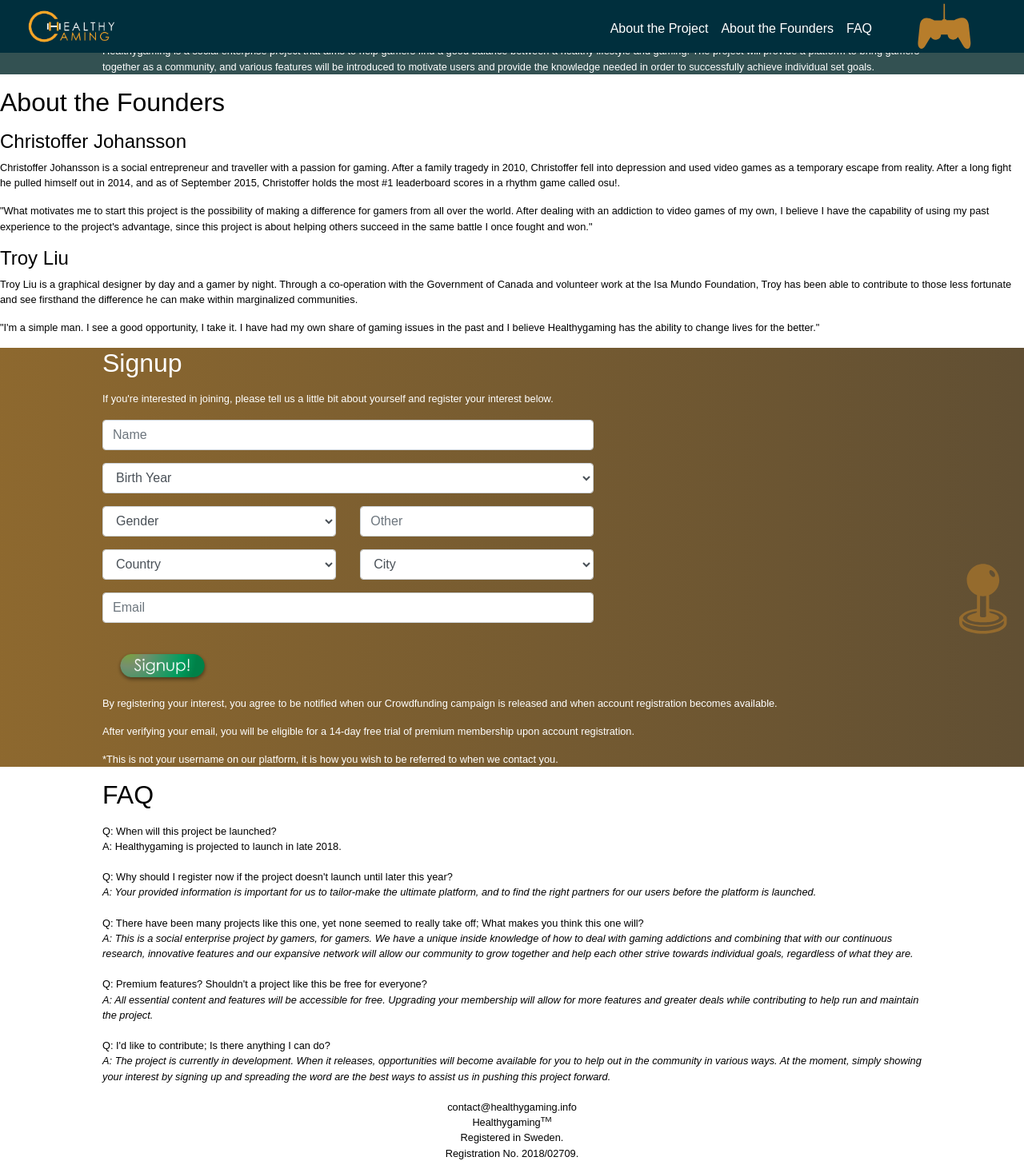
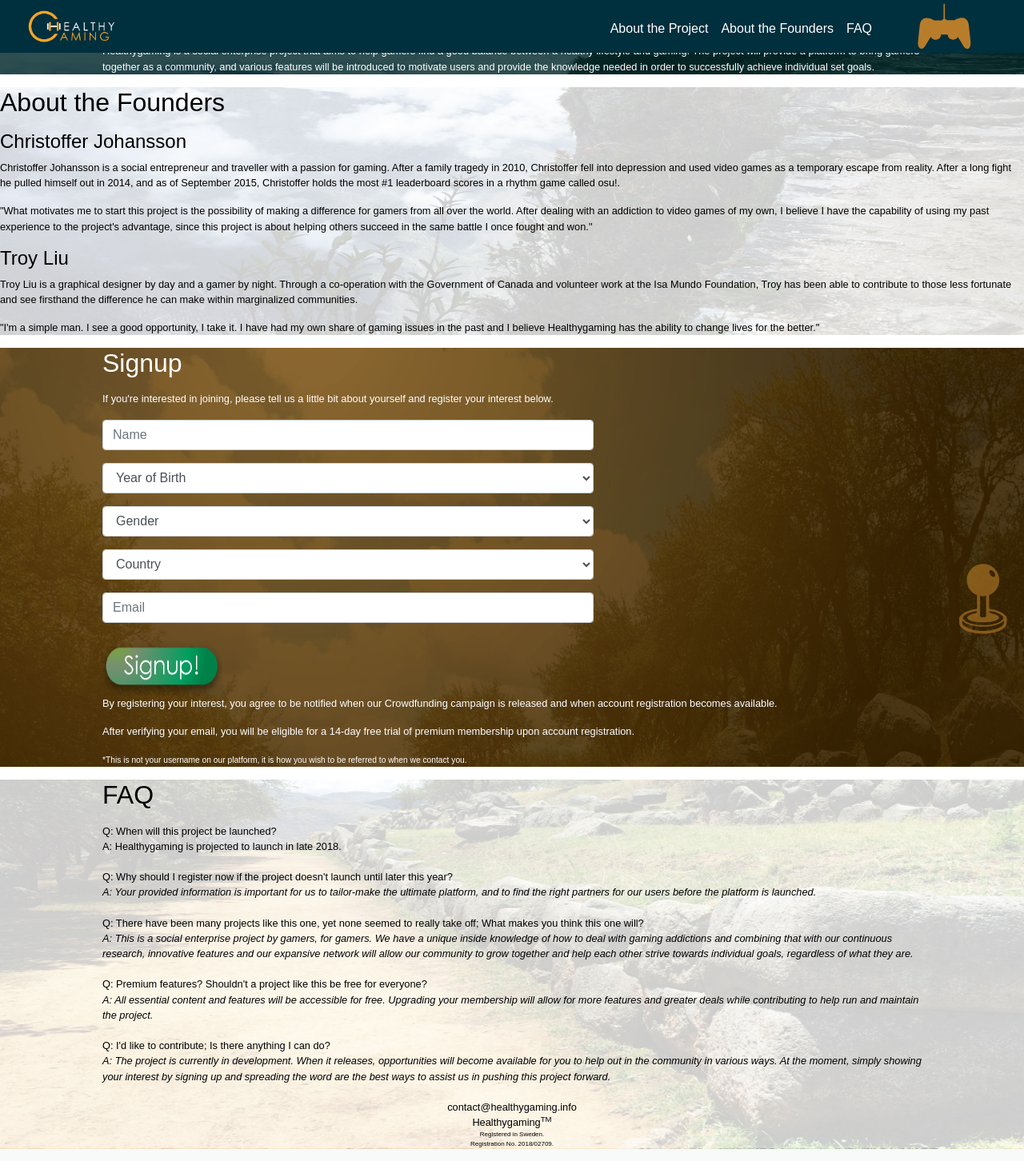
Before and after one commit to kelvinau/healthy-gaming-prerelease, a PHP site: page / in a window 1280 px wide. Shown: the whole page at 80% size. Run offline with PHP 8.4, Linux system fonts and the light colour scheme; some libraries are stand-ins or nearby versions.

Commit message:
Change background image; Remove Other gender; Add all countries and remove citiy

```diff
--- a/ajax.php
+++ b/ajax.php
@@ -21,7 +21,7 @@ if (isset($_POST['csrf_token']) && isset($_SESSION['csrf_token']) && $_POST['csr
             $email = $_POST['email'];
             $name = $_POST['name'];
             $birth_year = $_POST['birth_year'];
-            $gender = $_POST['gender'] !== 'others' ? $_POST['gender'] : $_POST['gender_others'];
+            $gender = $_POST['gender'];
             $country = $_POST['country'];
             $city = $_POST['city'];
 
@@ -87,7 +87,7 @@ function validateInput() {
     if (!isset($_POST['birth_year']) || !filter_var($_POST['birth_year'], FILTER_VALIDATE_INT)) {
         array_push($msg, 'Error on Birth Year');
     }
-    if (!isset($_POST['gender']) || !in_array($_POST['gender'], ['male', 'female', 'others'])) {
+    if (!isset($_POST['gender']) || !in_array($_POST['gender'], ['male', 'female', 'private'])) {
         array_push($msg, 'Error on Gender');
     }
     if (!isset($_POST['country']) || !strlen($_POST['country'])) {
--- a/css/scss/app.scss
+++ b/css/scss/app.scss
@@ -52,11 +52,17 @@ p {
 }
 .background-img {
     background-size: 100% 100%;
-    &.top {
-        background-image: url(../image/top-background.jpg);
+    &.background-1 {
+        background-image: url(../image/background-1.jpg);
     }
-    &.bottom {
-        background-image: url(../image/bottom-background.jpg);
+    &.background-2 {
+        background-image: url(../image/background-2.jpg);
+    }
+    &.background-3 {
+        background-image: url(../image/background-3.jpg);
+    }
+    &.background-4 {
+        background-image: url(../image/background-4.jpg);
     }
     &.founder-img {
         background-image: url(../image/founders.jpg);
@@ -105,7 +111,7 @@ p {
         }
     }
     &.project {
-        background-color: rgba(0, 38, 39, 0.8);
+        //background-color: rgba(0, 38, 39, 0.8);
         color: white;
     }
     &.founder {
@@ -124,11 +130,11 @@ p {
         }
     }
     &.founder,&.faq {
-        background-color: rgba(255, 255, 255, 0.8);
+        //background-color: rgba(255, 255, 255, 0.8);
         color: black;
     }
     &.signup {
-        background: linear-gradient(90deg, rgba(129, 88, 24, 0.9), rgba(57, 35, 0, 0.8));
+        //background: linear-gradient(90deg, rgba(129, 88, 24, 0.9), rgba(57, 35, 0, 0.8));
         color: white;
         .signup-form {
             width: 60%;
@@ -161,6 +167,9 @@ p {
     }
     .name {
         //margin-bottom: 1rem;
+    }
+    .info {
+        font-size: 0.5rem;
     }
     text-align: center;
 }
--- a/index.php
+++ b/index.php
@@ -29,6 +29,22 @@ if (isset($_GET['hash']) && strlen($_GET['hash']) === 32) {
         }
     }
 }
+
+$COUNTRY_LIST = ["Afghanistan","Albania","Algeria","Andorra","Angola","Anguilla","Antigua andBarbuda","Argentina","Armenia","Aruba","Australia","Austria","Azerbaijan","Bahamas"
+,"Bahrain","Bangladesh","Barbados","Belarus","Belgium","Belize","Benin","Bermuda","Bhutan","Bolivia","Bosnia andHerzegovina","Botswana","Brazil","British Virgin Islands"
+,"Brunei","Bulgaria","Burkina Faso","Burundi","Cambodia","Cameroon","Canada","Cape Verde","Cayman Islands","Chad","Chile","China","Colombia","Congo","Cook Islands","Costa Rica"
+,"Cote D Ivoire","Croatia","Cruise Ship","Cuba","Cyprus","Czech Republic","Denmark","Djibouti","Dominica","Dominican Republic","Ecuador","Egypt","El Salvador","Equatorial Guinea"
+,"Estonia","Ethiopia","Falkland Islands","Faroe Islands","Fiji","Finland","France","French Polynesia","French West Indies","Gabon","Gambia","Georgia","Germany","Ghana"
+,"Gibraltar","Greece","Greenland","Grenada","Guam","Guatemala","Guernsey","Guinea","Guinea Bissau","Guyana","Haiti","Honduras","Hong Kong","Hungary","Iceland","India"
+,"Indonesia","Iran","Iraq","Ireland","Isle of Man","Israel","Italy","Jamaica","Japan","Jersey","Jordan","Kazakhstan","Kenya","Kuwait","Kyrgyz Republic","Laos","Latvia"
+,"Lebanon","Lesotho","Liberia","Libya","Liechtenstein","Lithuania","Luxembourg","Macau","Macedonia","Madagascar","Malawi","Malaysia","Maldives","Mali","Malta","Mauritania"
+,"Mauritius","Mexico","Moldova","Monaco","Mongolia","Montenegro","Montserrat","Morocco","Mozambique","Namibia","Nepal","Netherlands","Netherlands Antilles","New Caledonia"
+,"New Zealand","Nicaragua","Niger","Nigeria","Norway","Oman","Pakistan","Palestine","Panama","Papua New Guinea","Paraguay","Peru","Philippines","Poland","Portugal"
+,"Puerto Rico","Qatar","Reunion","Romania","Russia","Rwanda","Saint Pierre andMiquelon","Samoa","San Marino","Satellite","Saudi Arabia","Senegal","Serbia","Seychelles"
+,"Sierra Leone","Singapore","Slovakia","Slovenia","South Africa","South Korea","Spain","Sri Lanka","St Kitts andNevis","St Lucia","St Vincent","St. Lucia","Sudan"
+,"Suriname","Swaziland","Sweden","Switzerland","Syria","Taiwan","Tajikistan","Tanzania","Thailand","Timor L'Este","Togo","Tonga","Trinidad andTobago","Tunisia"
+,"Turkey","Turkmenistan","Turks and Caicos","Uganda","Ukraine","United Arab Emirates","United Kingdom","United States","United States Minor Outlying Islands","Uruguay","Uzbekistan","Venezuela","Vietnam","Virgin Islands (US)"
+,"Yemen","Zambia","Zimbabwe"];
 ?>
 <!DOCTYPE html>
 <html>
@@ -71,12 +87,11 @@ if (isset($_GET['hash']) && strlen($_GET['hash']) === 32) {
         </nav>
 
         <div id="main">
-            <!-- <div class="background-img top"> -->
-                <div class="section project" data-anchor="project">
+            <div class="section project background-img background-1" data-anchor="project">
                 <h2>About the Project</h2>
                 <p>Healthygaming is a social enterprise project that aims to help gamers find a good balance between a healthy lifestyle and gaming. The project will provide a platform to bring gamers together as a community, and various features will be introduced to motivate users and provide the knowledge needed in order to successfully achieve individual set goals.</p>
             </div>
-                <div class="section founder" data-anchor="founder">
+            <div class="section founder background-img background-2" data-anchor="founder">
                 <div class="background-img founder-img" title="Founders of Healthygaming Christoffer Johansson and Troy Liu"></div>
                 <div class="founder-description">
                     <h2>About the Founders</h2>
@@ -88,9 +103,7 @@ if (isset($_GET['hash']) && strlen($_GET['hash']) === 32) {
                     <p>"I'm a simple man. I see a good opportunity, I take it. I have had my own share of gaming issues in the past and I believe Healthygaming has the ability to change lives for the better."</p>
                 </div>
                 </div>
-            <!-- </div>
-            <div class="background-img bottom"> -->
-                <div class="section signup" data-anchor="signup" onsubmit="return signup()">
+            <div class="section signup background-img background-3" data-anchor="signup" onsubmit="return signup()">
                 <h2>Signup</h2>
                 <p>If you're interested in joining, please tell us a little bit about yourself and register your interest below.</p>
                 <form class="signup-form">
@@ -99,48 +112,27 @@ if (isset($_GET['hash']) && strlen($_GET['hash']) === 32) {
                     </div>
                     <div class="form-group">
                         <select class="form-control" id="birth_year" required>
-                                    <option value="">Birth Year</option>
+                                <option value="">Year of Birth</option>
                                 <?php foreach (range(1900, 2013) as $year):?>
                                     <option value="<?= $year ?>"><?= $year ?></option>
                                 <?php endforeach ?>
                         </select>
                     </div>
                     <div class="form-group">
-                            <div class="row">
-                                <div class="col-6">
                         <select class="form-control" id="gender" required>
                                 <option value="">Gender</option>
                                 <option value="male">Male</option>
                                 <option value="female">Female</option>
-                                            <option value="others">Others</option>
+                                <option value="private">Private</option>
                         </select>
                     </div>
-                                <div class="col-6">
-                                    <input class="form-control" id="gender_others" placeholder="Other">
-                                 </div>
-                            </div>
-                        </div>
                     <div class="form-group">
-                            <div class="row">
-                                <div class="col-6">
                         <select class="form-control" id="country" required>
                                 <option value="">Country</option>
-                                            <option value="Canada">Canada</option>
-                                            <option value="Sweden">Sweden</option>
-                                            <option value="United States">United States</option>
-                                            <option value="Germany">Germany</option>
+                                <?php foreach ($COUNTRY_LIST as $c):?>
+                                    <option value="<?= $c ?>"><?= $c ?></option>
+                                <?php endforeach ?>
                         </select>
-                                </div>
-                                <div class="col-6">
-                                    <select class="form-control" id="city" required>
-                                            <option value="">City</option>
-                                            <option value="Vancouver">Vancouver</option>
-                                            <option value="Stockholm">Stockholm</option>
-                                            <option value="New York">New York</option>
-                                            <option value="Berlin">Berlin</option>
-                                    </select>
-                                </div>
-                            </div>
                     </div>
                     <div class="form-group">
                         <input type="email" class="form-control" id="email" placeholder="Email" required>
@@ -153,9 +145,9 @@ if (isset($_GET['hash']) && strlen($_GET['hash']) === 32) {
                 </form>
                 <p>By registering your interest, you agree to be notified when our Crowdfunding campaign is released and when account registration becomes available.</p>
                 <p>After verifying your email, you will be eligible for a 14-day free trial of premium membership upon account registration.</p>
-                    <p>*This is not your username on our platform, it is how you wish to be referred to when we contact you.</p>
+                <p><small>*This is not your username on our platform, it is how you wish to be referred to when we contact you.</small></p>
             </div>
-                <div class="section faq" data-anchor="faq">
+            <div class="section faq background-img background-4" data-anchor="faq">
                 <h2>FAQ</h2>
                 <div class="question-container">
                     <p class="question">Q: When will this project be launched?</p>
@@ -198,7 +190,6 @@ if (isset($_GET['hash']) && strlen($_GET['hash']) === 32) {
                     </div>
                 </div>
             </div>
-            <!-- </div> -->
         </div>
         <div class="joystick-container">
             <div class="background-img idle_1" title="Joystick Idle"></div>
--- a/js/app.js
+++ b/js/app.js
@@ -1,4 +1,5 @@
 var MOVE_SECTION_TIME = 1000;
+
 $(document).ready(function() {
     // 0 - idle_1 - idle
     // 1 - idle_2 - mouse hover
```
Also changed, not shown: css/app.min.css, image/background-1.jpg (added), image/background-2.jpg (added), image/background-3.jpg (added), image/background-4.jpg (added), image/bottom-background.jpg (deleted), image/signup_btn.png, image/top-background.jpg (deleted). Lines whose indentation alone changed are shown as unchanged.
